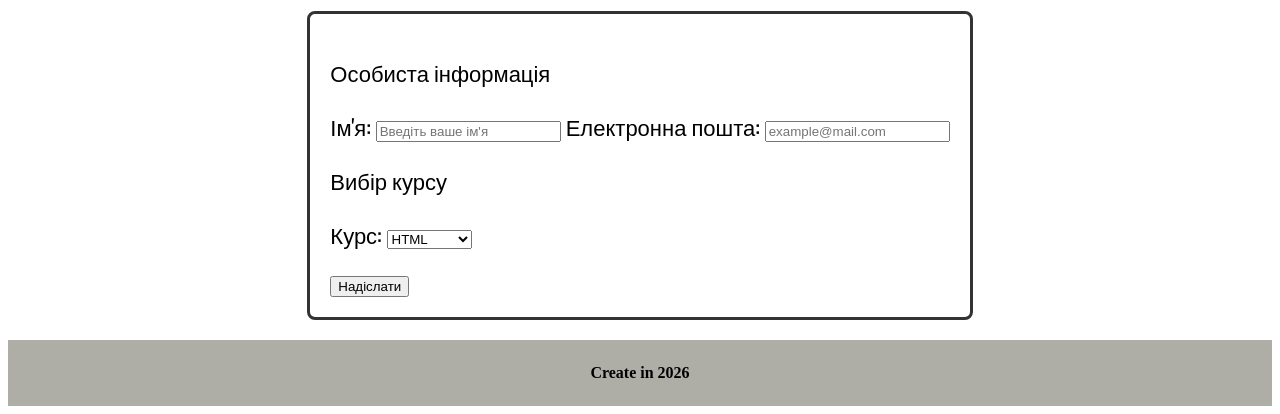
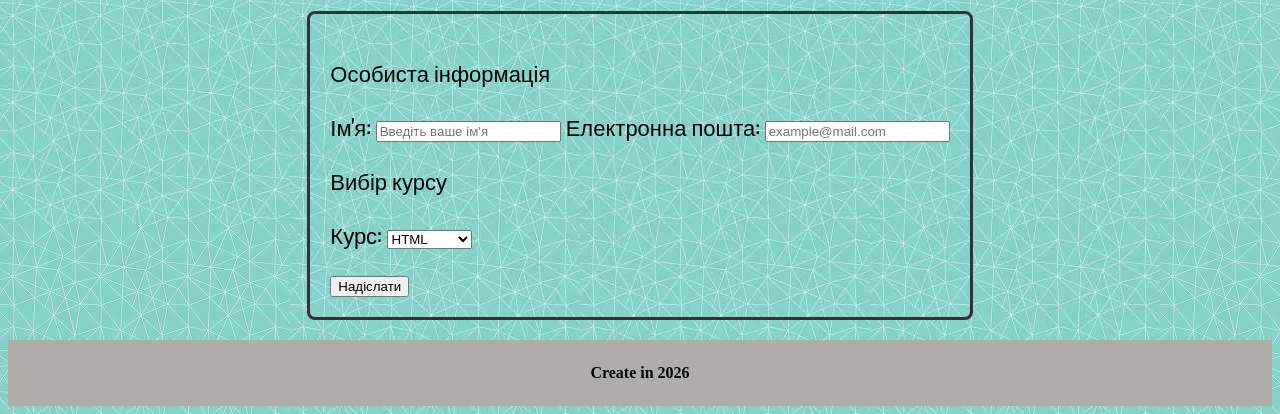
Before and after one commit to demid21cher/hillel, a plain HTML site: page index.html in a window 1280 px wide. Shown: the part 646-1060 px from the top of the page. Drawn offline with nearby package versions, Linux system fonts and the light colour scheme.

Commit message:
Add background-image into index.html

```diff
--- a/index.html
+++ b/index.html
@@ -12,7 +12,7 @@
       rel="stylesheet"
     />
   </head>
-  <body>
+  <body style="background-image: url(/images/images2.png)">
     <nav class="navbar">
       <a href="index.html"><strong>Home</strong></a>
       <a href="/pages/about.html">About</a>
```
